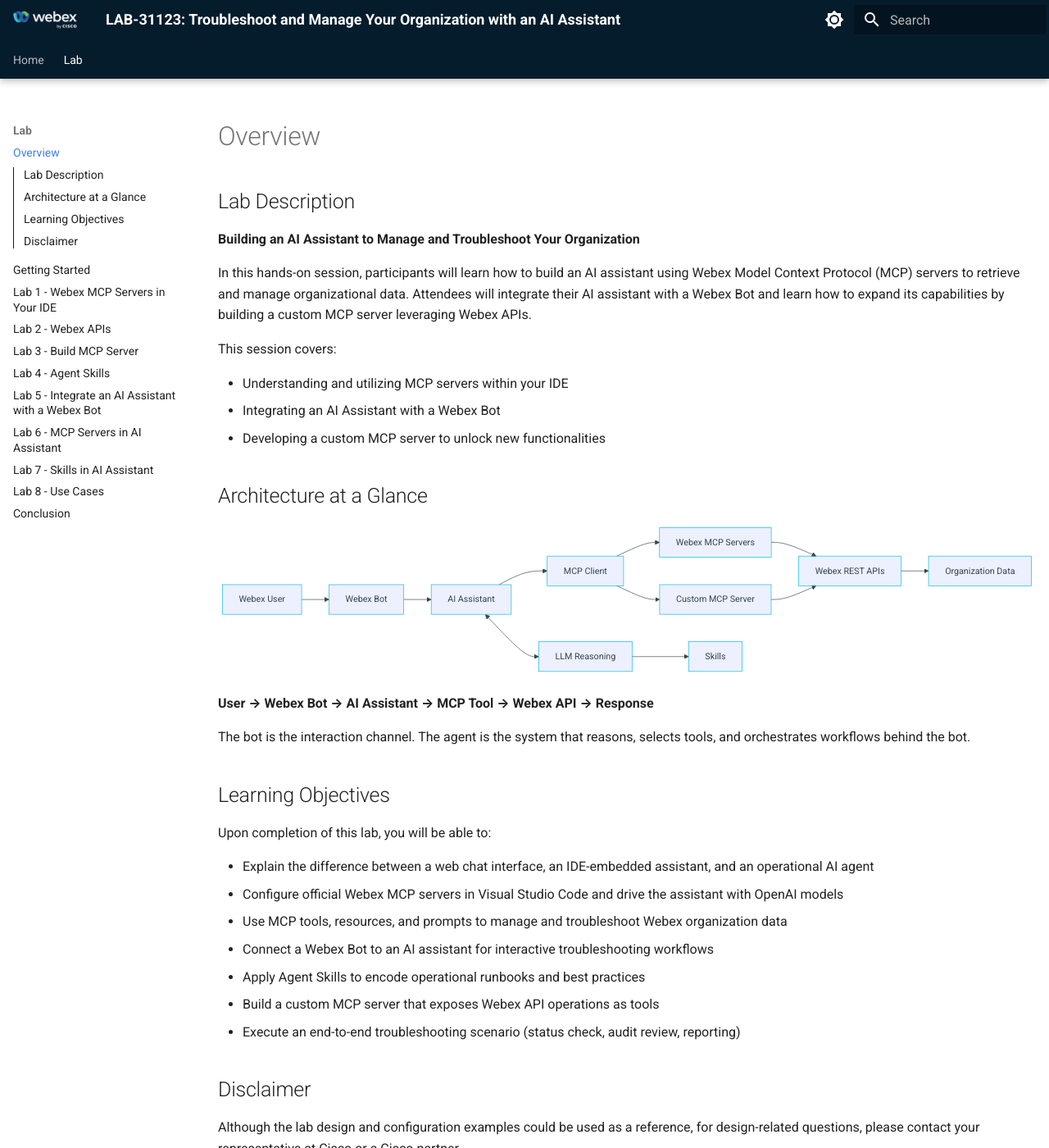
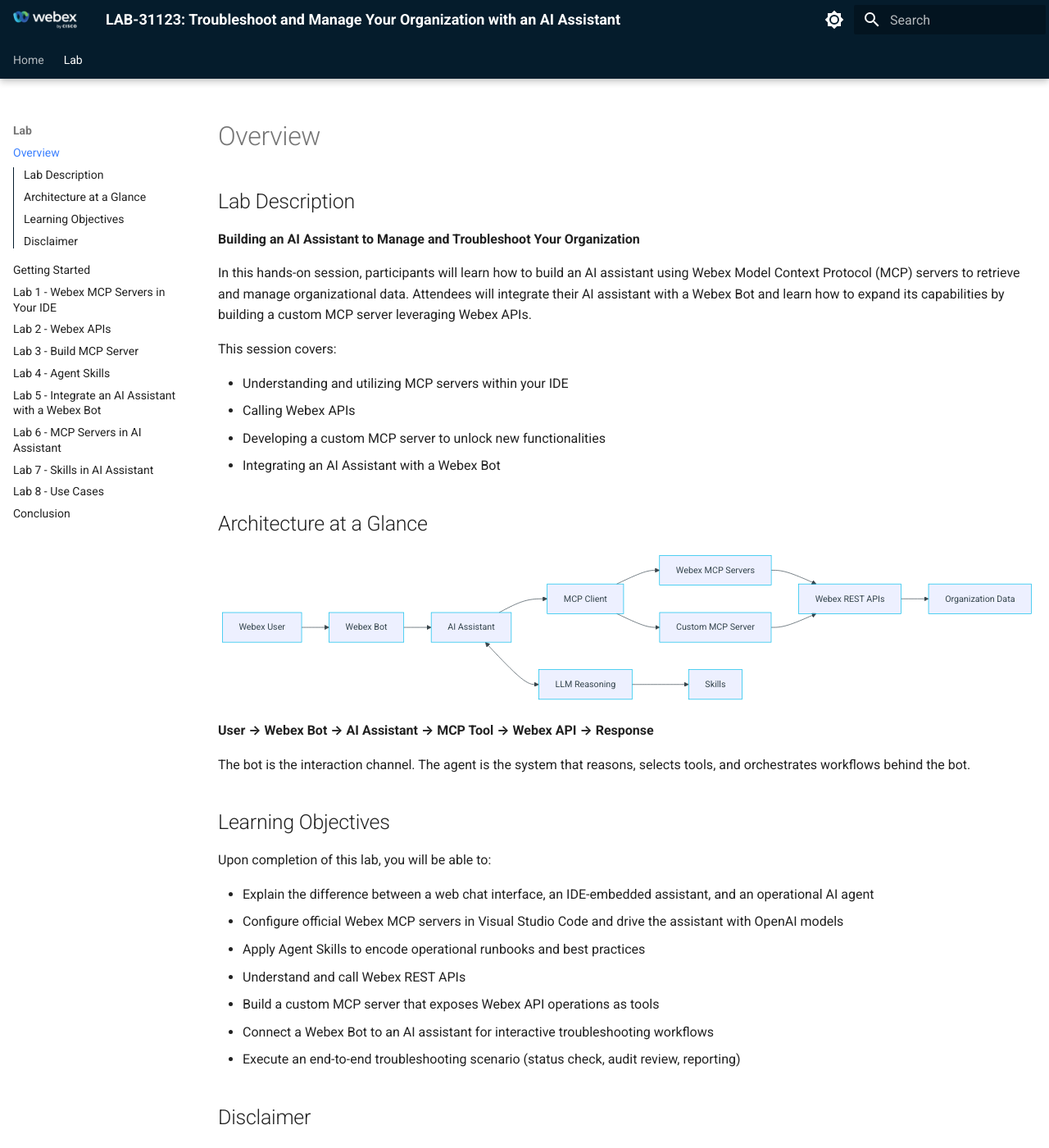
Before and after one commit to WebexCC-SA/LAB-31123, an MkDocs documentation site: the page built from docs/overview.md, in a window 1280 px wide and 1400 px high. Shown: the whole window at 82% size. Built offline with MkDocs 1.6.1 and Material for MkDocs 9.7.7, drawn with Linux system fonts in a browser that asks for light colours.

Commit message:
Update overview.md

```diff
--- a/docs/overview.md
+++ b/docs/overview.md
@@ -9,8 +9,9 @@
 This session covers:
 
 - Understanding and utilizing MCP servers within your IDE
+- Calling Webex APIs
+- Developing a custom MCP server to unlock new functionalities
 - Integrating an AI Assistant with a Webex Bot
-- Developing a custom MCP server to unlock new functionalities
 
 ## Architecture at a Glance
 
@@ -38,10 +39,10 @@
 
 - Explain the difference between a web chat interface, an IDE-embedded assistant, and an operational AI agent
 - Configure official Webex MCP servers in Visual Studio Code and drive the assistant with OpenAI models
-- Use MCP tools, resources, and prompts to manage and troubleshoot Webex organization data
+- Apply Agent Skills to encode operational runbooks and best practices
+- Understand and call Webex REST APIs
+- Build a custom MCP server that exposes Webex API operations as tools
 - Connect a Webex Bot to an AI assistant for interactive troubleshooting workflows
-- Apply Agent Skills to encode operational runbooks and best practices
-- Build a custom MCP server that exposes Webex API operations as tools
 - Execute an end-to-end troubleshooting scenario (status check, audit review, reporting)
 
 ## Disclaimer
```
